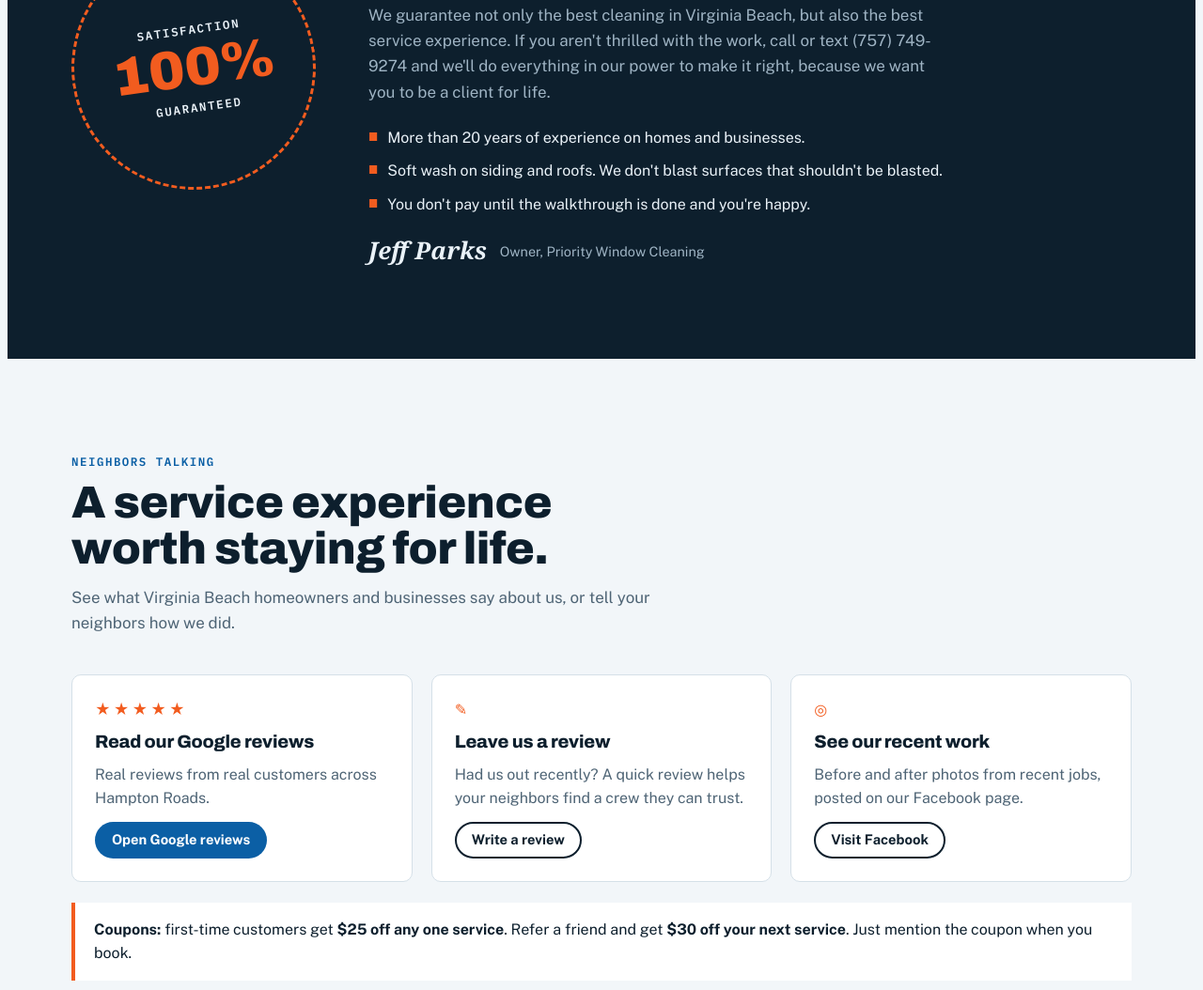
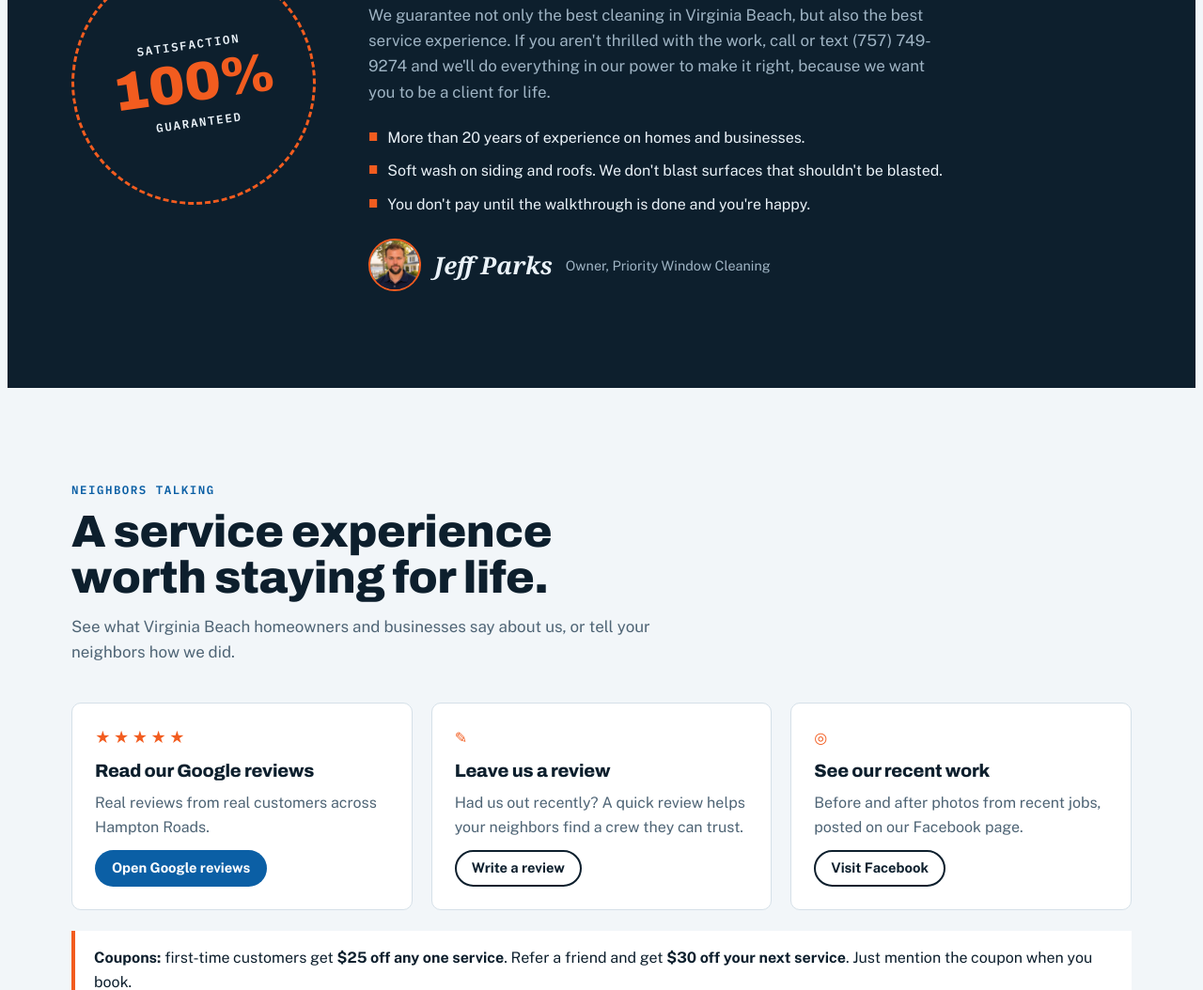
Before and after one commit to ethand757-business/priority-site, a plain HTML site: page index.html in a window 1280 px wide. Shown: the part 5564-6618 px from the top of the page at 94% size. Drawn offline with nearby package versions, Linux system fonts and the light colour scheme.

Commit message:
Show Jeff's photo beside the guarantee signature
Co-Authored-By: Claude Opus 5.5 <noreply@anthropic.com>
Claude-Session: https://claude.ai/code/session_01Vss8NJH6fPHgaY4FnZzaqG

```diff
--- a/index.html
+++ b/index.html
@@ -215,6 +215,7 @@ details.full summary{cursor:pointer;font-weight:700;color:var(--brand)}
 .guar li{display:grid;grid-template-columns:auto 1fr;gap:10px}
 .guar li::before{content:"■";color:var(--signal);font-size:.7em;line-height:2.2}
 .sig{margin-top:24px;display:flex;align-items:center;gap:14px;font-size:.9rem;color:var(--band-muted)}
+.sig-photo{width:56px;height:56px;border-radius:50%;object-fit:cover;object-position:50% 28%;border:2px solid var(--signal);flex:none}
 .sig .script{font:italic 700 1.6rem/1 Georgia,"Times New Roman",serif;color:var(--band-ink)}
 .guar .eyebrow{color:var(--band-muted)}
 
@@ -565,7 +566,7 @@ footer .logo-text{color:var(--band-ink)}
           <li>Soft wash on siding and roofs. We don't blast surfaces that shouldn't be blasted.</li>
           <li>You don't pay until the walkthrough is done and you're happy.</li>
         </ul>
-        <div class="sig"><span class="script">Jeff Parks</span><span>Owner, Priority Window Cleaning</span></div>
+        <div class="sig"><img class="sig-photo" src="images/jeff-parks.jpg" width="56" height="56" alt="" loading="lazy"><span class="script">Jeff Parks</span><span>Owner, Priority Window Cleaning</span></div>
       </div>
     </div>
   </section>
```
